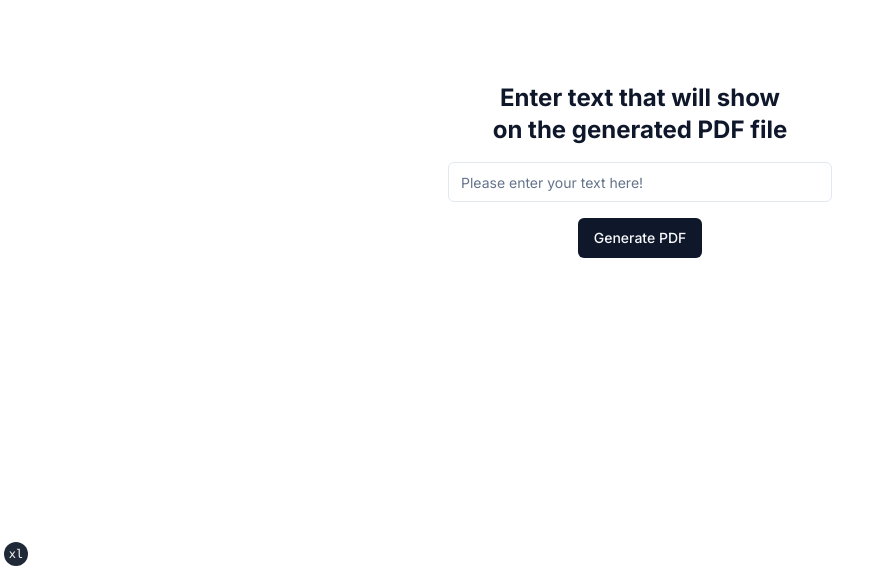
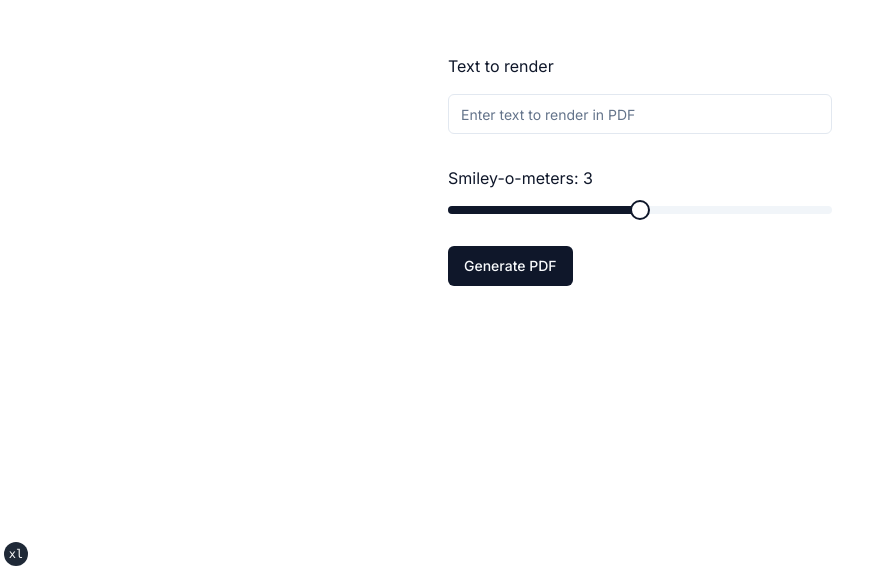
Before and after one commit to DaKheera47/ux-playbook-webapp, a Next.js app: page /smiley in a window 1280 px wide. Shown: the part 230-800 px from the top of the page, without its empty margins (0-891 px from the left). Built offline with nearby package versions, Linux system fonts and the light colour scheme.

Commit message:
generating a certain number of smiley-o-meters

```diff
--- a/app/(inputs)/smiley/page.tsx
+++ b/app/(inputs)/smiley/page.tsx
@@ -2,14 +2,16 @@
 
 import React, { useState } from "react"
 
-import { Button } from "@/components/ui/button"
+import { Button, buttonVariants } from "@/components/ui/button"
 import { Input } from "@/components/ui/input"
+import { Slider } from "@/components/ui/slider"
 
 type Props = {}
 
 export default function SmileyPage({}: Props) {
   const [inputText, setInputText] = useState("")
-  const [imageUrl, setImageUrl] = useState<string | null>(null)
+  const [num, setNum] = useState(3)
+  const [pdfUrl, setPdfUrl] = useState<string | null>(null)
 
   const handleGeneratePDF = () => {
     fetch("/api/pdf-gen", {
@@ -17,33 +19,55 @@ export default function SmileyPage({}: Props) {
       headers: {
         "Content-Type": "application/json",
       },
-      body: JSON.stringify({ text: inputText }),
+      body: JSON.stringify({ text: inputText, num }),
     })
       .then((res) => res.blob())
       .then((blob) => {
+        // Revoke the previous object URL if it exists
+        if (pdfUrl) {
+          URL.revokeObjectURL(pdfUrl)
+        }
         const url = URL.createObjectURL(blob)
-        setImageUrl(url)
+        setPdfUrl(url)
       })
   }
 
   return (
-    <div className="flex w-96 flex-col justify-center space-y-4">
-      <h1 className="text-balance text-center text-2xl font-bold">
-        Enter text that will show on the generated PDF file
-      </h1>
+    <div className="flex w-96 flex-col justify-center space-y-8">
+      <div className="space-y-4">
+        <h1>Text to render</h1>
+        <Input
+          type="text"
+          placeholder="Enter text to render in PDF"
+          value={inputText}
+          onChange={(e) => setInputText(e.target.value)}
+        />
+      </div>
 
-      <Input
-        type="text"
-        placeholder="Please enter your text here!"
-        value={inputText}
-        onChange={(e) => setInputText(e.target.value)}
-      />
+      <div className="space-y-4">
+        <h1>Smiley-o-meters: {num}</h1>
+        <Slider
+          min={1}
+          max={5}
+          step={1}
+          value={[num]}
+          onValueChange={(e) => setNum(Number(e[0]))}
+        />
+      </div>
 
-      <Button className="mx-auto" onClick={handleGeneratePDF}>
-        Generate PDF
-      </Button>
+      <div className="flex w-full justify-between">
+        <Button onClick={handleGeneratePDF}>Generate PDF</Button>
 
-      {imageUrl && <img src={imageUrl} alt="Generated PDF" className="mt-4" />}
+        {pdfUrl && (
+          <a
+            href={pdfUrl}
+            download="generated.pdf"
+            className={buttonVariants()}
+          >
+            Download PDF
+          </a>
+        )}
+      </div>
     </div>
   )
 }
--- a/app/api/pdf-gen/route.tsx
+++ b/app/api/pdf-gen/route.tsx
@@ -6,17 +6,18 @@ import { TestReactSlider } from "@/templates/TestReactSlider"
 import puppeteer from "puppeteer"
 
 export async function POST(request: Request) {
-  const { text } = await request.json()
+  const { text, num } = await request.json()
 
   const { renderToString } = await import("react-dom/server")
 
-  const html = renderToString(<TestReactSlider text={text} />)
+  const html = renderToString(
+    <TestReactSlider text={text} numberOfMeters={num} />
+  )
 
   const browser = await puppeteer.launch({
     args: ["--no-sandbox", "--disable-setuid-sandbox"],
   })
   const page = await browser.newPage()
-  let image: Buffer | string
 
   // Read the generated Tailwind CSS
   const css = fs.readFileSync(
@@ -35,29 +36,19 @@ export async function POST(request: Request) {
 
   fs.writeFileSync("public/test.html", completeHtml)
 
-  await page.setContent(completeHtml)
+  await page.setContent(completeHtml, { waitUntil: "networkidle0" })
 
-  const content = await page.$("body")
-  if (content) {
-    image = await content.screenshot({ omitBackground: true })
-    if (!Array.isArray(image)) {
-      await browser.close()
-      return new Response(image, {
-        headers: {
-          "Content-Type": "image/png",
-        },
-      })
-    } else {
-      await browser.close()
-      return new Response("Error", {
-        status: 500,
-      })
-    }
-  }
+  const pdf = await page.pdf({
+    format: "A4",
+    printBackground: true,
+  })
 
-  return new Response(html, {
+  await browser.close()
+
+  return new Response(pdf, {
     headers: {
-      "Content-Type": "text/html; charset=utf-8",
+      "Content-Type": "application/pdf",
+      "Content-Disposition": "attachment; filename=test.pdf",
     },
   })
 }
```
Also changed, not shown: templates/TestReactSlider.tsx (+29 -18 lines), public/smiley-o-meter.jpg (added).
